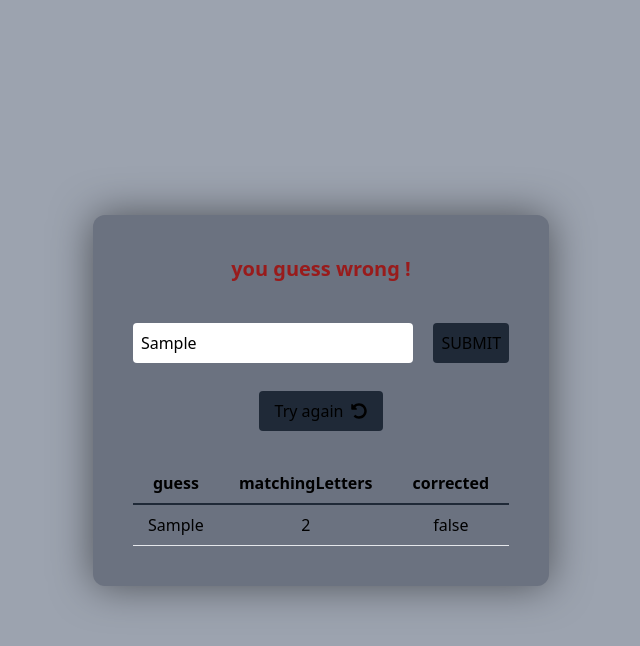
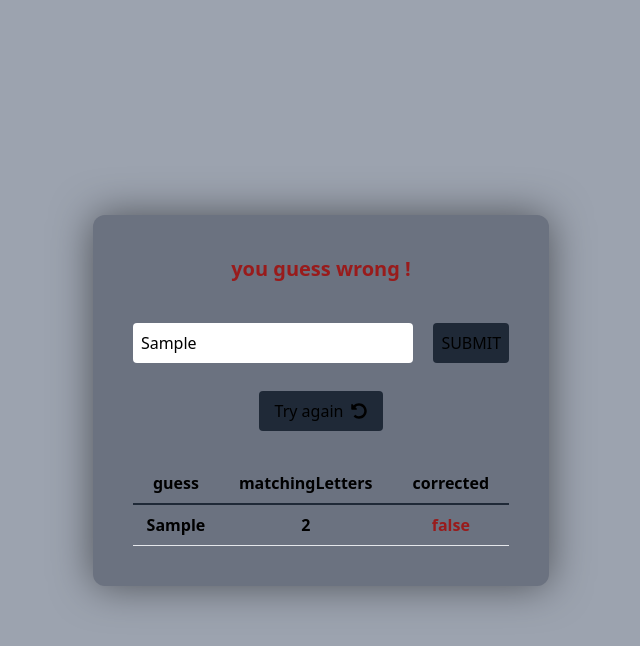
Before and after one commit to itsAmirosein/guess-the-word-game, a Next.js app: page / in a window 1280 px wide. Both pictures are taken after typing "Sample" into the empty fields and a click on the button "SUBMIT". Shown: the top 646 px of the page, without its empty margins (319-959 px from the left). Built offline with nearby package versions, Linux system fonts and the light colour scheme.

Commit message:
list-text-color

```diff
--- a/Components/list.tsx
+++ b/Components/list.tsx
@@ -9,7 +9,9 @@ function List({ listData, tableHead }: ListProps) {
           {tableHead
             .sort((a, b) => a.order - b.order)
             .map((item) => (
-              <th className="text-center px-5 py-2 border-b-2 border-gray-800">{item.title}</th>
+              <th className="text-center px-5 py-2 border-b-2 border-gray-800">
+                {item.title}
+              </th>
             ))}
         </tr>
       </thead>
@@ -17,7 +19,15 @@ function List({ listData, tableHead }: ListProps) {
         {listData.map((item: ListData) => (
           <tr>
             {tableHead.map((head) => (
-              <td className="text-center py-2 border-b">{`${item[head.title as keyof ListData]}`}</td>
+              <td
+                className={`text-center py-2 border-b font-bold ${
+                  item[head.title as keyof ListData] === true
+                    ? " text-green-800"
+                    : head.title === "corrected"
+                    ? "text-red-800"
+                    : "text-with"
+                }`}
+              >{`${item[head.title as keyof ListData]}`}</td>
             ))}
           </tr>
         ))}
--- a/pages/index.tsx
+++ b/pages/index.tsx
@@ -83,7 +83,7 @@ export default function Home() {
 
   return (
     <div className="w-full h-screen flex justify-center items-center  bg-gray-400">
-      <div className=" p-10 bg-gray-500 shadow-3xl rounded-xl">
+      <div className=" p-10 bg-gray-500 shadow-3xl rounded-xl  max-h-3/4 overflow-y-auto overflow-x-hidden">
         {message && <MessageBox message={message} correct={listData[listData.length - 1].corrected} />}
         <SearchBox
           searchInputValue={searchInputValue}
--- a/tailwind.config.js
+++ b/tailwind.config.js
@@ -5,6 +5,10 @@ module.exports = {
     "./Components/**/*.{js,ts,jsx,tsx}",
   ],
   theme: {
+    maxHeight: {
+      '1/2': '50%',
+      '3/4': '75%',
+    },
     boxShadow: {
       "3xl": "0 0 40px rgba(0,0,0,0.5)",
     },
```
